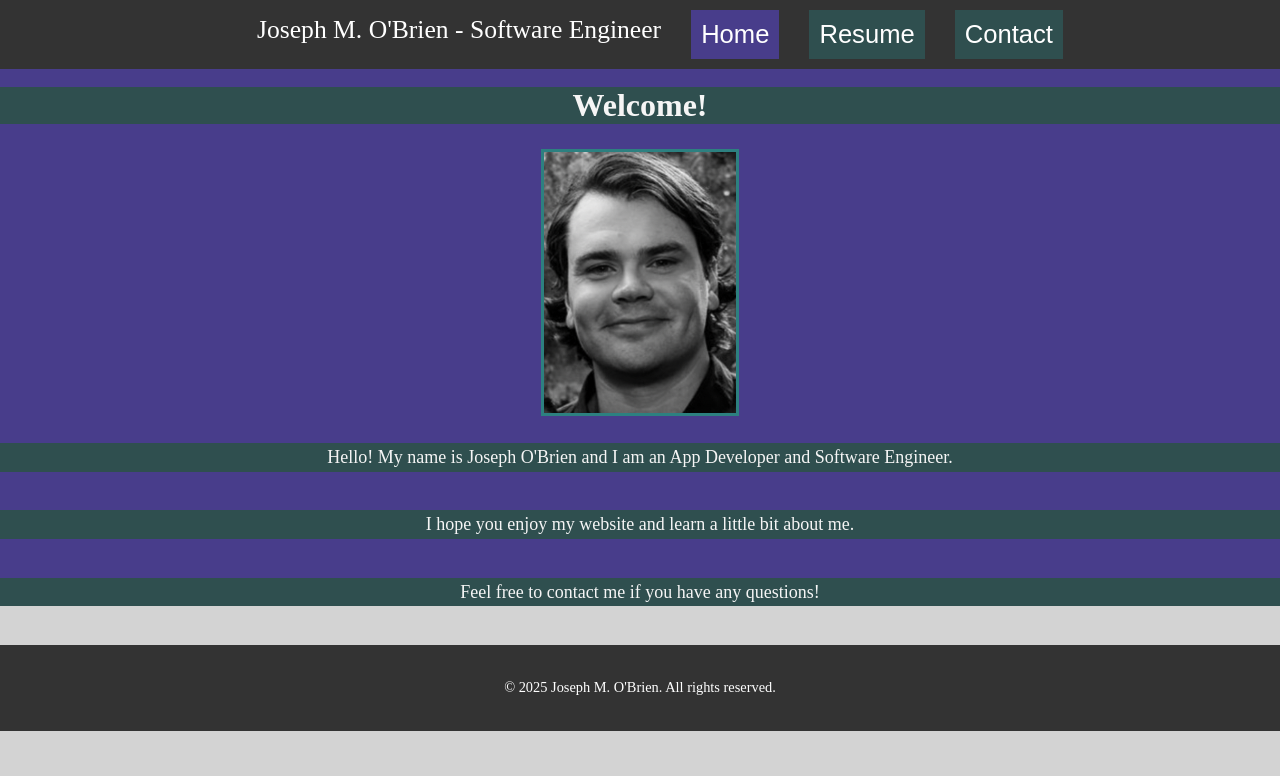
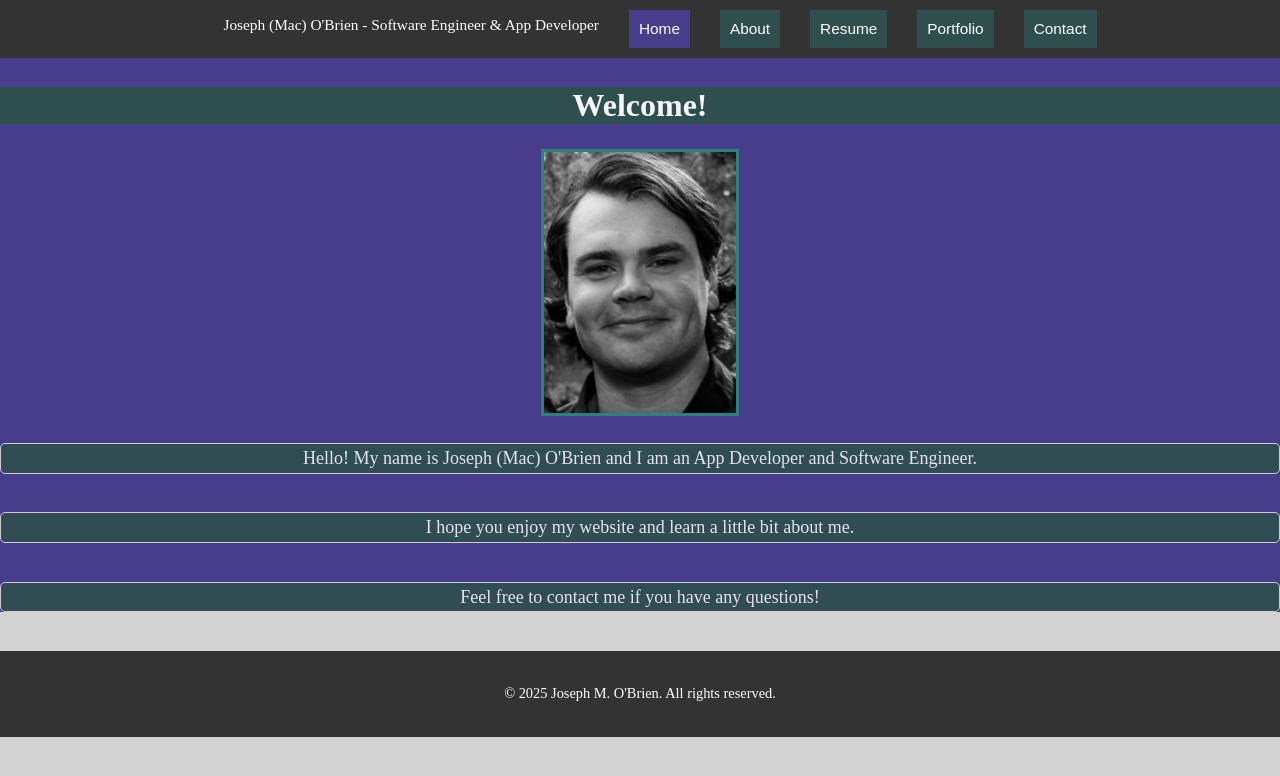
Before and after one commit to jobrien127/personal-site, a React (Create React App) app: page / in a window 1280 px wide. Shown: the top 776 px of the page. Built offline with nearby package versions, Linux system fonts and the light colour scheme; the HTML template or start-up script is replaced by a standard one.

Commit message:
reduce opacity for text content

```diff
--- a/src/components/Contact/Contact.css
+++ b/src/components/Contact/Contact.css
@@ -19,6 +19,9 @@
   background-color: darkslategray;
   color: whitesmoke;
   padding: 10px;
+  opacity: 0.9;
+  border: 1px solid #ddd;
+  border-radius: 5px;
 }
 
 #contact li {
--- a/src/components/Home/Home.css
+++ b/src/components/Home/Home.css
@@ -15,19 +15,22 @@
   color: whitesmoke;
   background-color: darkslategray;
   margin-bottom: 3%;
+  opacity: 0.9;
+  border: 1px solid #ddd;
+  border-radius: 5px;
 }
 
 .image-container {
   display: flex;
   justify-content: center;
   flex-wrap: wrap;
-  gap: 10px; /* Space between images */
+  gap: 10px;
 }
 
 .home-image {
   width: 15%;
-  max-width: 300px; /* Set a maximum width */
-  height: auto; /* Maintain aspect ratio */
+  max-width: 300px;
+  height: auto;
   margin: 5px;
   border: 3px solid #2d8080;
 }
--- a/src/components/Home/Home.tsx
+++ b/src/components/Home/Home.tsx
@@ -11,8 +11,8 @@ const Home: React.FC = () => {
         className="home-image"
       />
       <p>
-        Hello! My name is Joseph O&apos;Brien and I am an App Developer and
-        Software Engineer.
+        Hello! My name is Joseph (Mac) O&apos;Brien and I am an App Developer
+        and Software Engineer.
         <br />
       </p>
       <p>
--- a/src/components/TabBar/TabBar.css
+++ b/src/components/TabBar/TabBar.css
@@ -28,7 +28,7 @@
   background: #2f4f4f;
   border: none;
   color: white;
-  font-size: 2vw;
+  font-size: 1.2vw;
   text-decoration: none;
   cursor: pointer;
 }
@@ -46,7 +46,7 @@
 
 .tab-header {
   color: white;
-  font-size: 2vw;
+  font-size: 1.2vw;
   text-decoration: none;
-  margin-top: 5px;
+  margin-top: 0.5vw;
 }
--- a/src/components/TabBar/TabBar.tsx
+++ b/src/components/TabBar/TabBar.tsx
@@ -10,7 +10,7 @@ const TabBar: React.FC = () => {
     <div className="tab-bar">
       <div className="tab-links-container">
         <header className="tab-header">
-          Joseph M. O&apos;Brien - Software Engineer
+          Joseph (Mac) O&apos;Brien - Software Engineer & App Developer
         </header>
         <div className="tab-links">
           <button
@@ -19,24 +19,24 @@ const TabBar: React.FC = () => {
           >
             Home
           </button>
-          {/* <button
+          <button
             className={`tab-link ${location.pathname === '/about' ? 'active' : ''}`}
             onClick={() => navigate('/about')}
           >
             About
-          </button> */}
+          </button>
           <button
             className={`tab-link ${location.pathname === '/resume' ? 'active' : ''}`}
             onClick={() => navigate('/resume')}
           >
             Resume
           </button>
-          {/* <button
+          <button
             className={`tab-link ${location.pathname === '/portfolio' ? 'active' : ''}`}
             onClick={() => navigate('/portfolio')}
           >
             Portfolio
-          </button> */}
+          </button>
           {/* <button
             className={`tab-link ${location.pathname === '/blog' ? 'active' : ''}`}
             onClick={() => navigate('/blog')}
```
